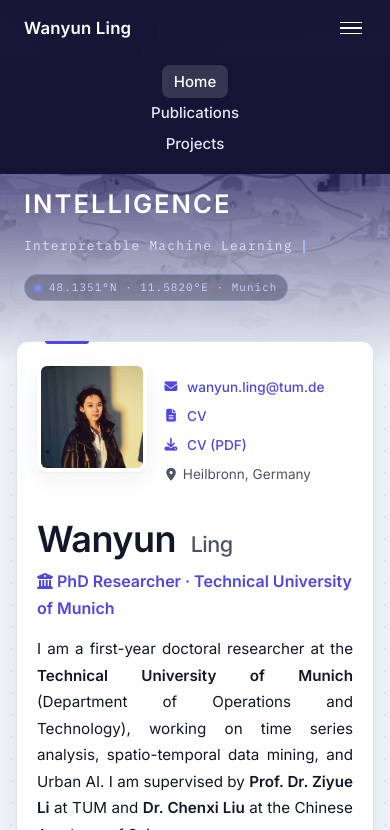
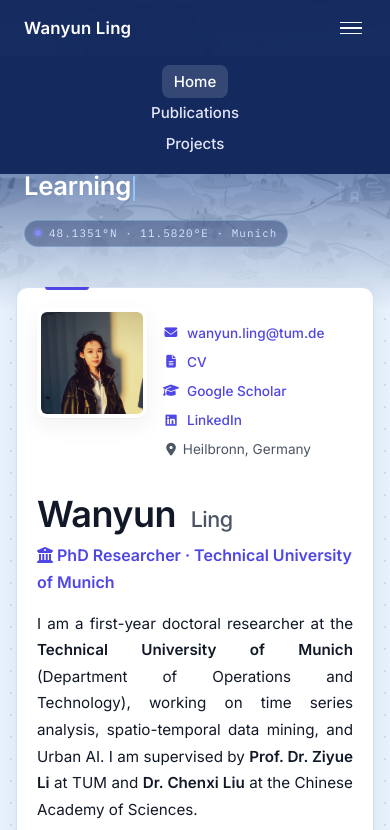
Before and after one commit to wyling0v0/wyling0v0.github.io, a plain HTML site: page index.html in a window 390 px wide. Both pictures are taken after a click on the button "Menu". Shown: the top 830 px of the page. Drawn offline with Linux system fonts and the light colour scheme.

Commit message:
Update homepage: light-blue theme, new paper, Scholar and LinkedIn links
- Shift palette toward light blue (page background, nav, hero overlay)
- Hero: remove tagline, enlarge typed subtitle
- Add Google Scholar and LinkedIn to the contact list; drop the CV PDF link
- Add AI Summit '26 paper (Source-First Taxonomy for zero-shot TSF) with Figures 1 and 2, plus a News entry
- Trim the About paragraph (remove UHIFM / UHI-Bench sentences)

Co-Authored-By: Claude Sonnet 5.5 <noreply@anthropic.com>

```diff
--- a/css/style.css
+++ b/css/style.css
@@ -7,11 +7,11 @@
 
 /* ── Variables ─────────────────────────────────────────────── */
 :root {
-  --bg:        #eef3f9;
+  --bg:        #e8f2fc;
   --surface:   #ffffff;
-  --surface2:  #e6edf7;
-  --border:    #dbe4ef;
-  --border2:   #c8d4e5;
+  --surface2:  #dcebfa;
+  --border:    #d0e2f4;
+  --border2:   #b9d1ec;
 
   --cyan:      #4f46e5;
   --cyan-dim:  rgba(79, 70, 229, 0.07);
@@ -28,7 +28,7 @@
   --font-body: 'Inter', system-ui, sans-serif;
   --font-mono: 'IBM Plex Mono', monospace;
 
-  --nav-bg:    rgba(22, 20, 52, 0.92);
+  --nav-bg:    rgba(20, 42, 94, 0.92);
   --nav-h: 56px;
   --radius: 12px;
   --shadow: 0 1px 2px rgba(30, 27, 75, 0.04), 0 8px 24px rgba(30, 27, 75, 0.06);
@@ -1263,7 +1263,7 @@ main {
     position: absolute;
     top: var(--nav-h);
     left: 0; right: 0;
-    background: #161434;
+    background: #142a5e;
     padding: 0.75rem 1rem 1rem;
     gap: 0.25rem;
   }
@@ -1297,7 +1297,7 @@ main {
 .hero-banner {
   position: relative;
   overflow: hidden;
-  background: #161434;
+  background: #142a5e;
   padding: calc(var(--nav-h) + 3rem) 24px 4rem;
 }
 .hero-banner .hero-bg {
@@ -1310,21 +1310,26 @@ main {
 .hero-banner::after {
   content: "";
   position: absolute; inset: 0;
-  background: linear-gradient(180deg, rgba(22,20,52,.72) 0%, rgba(60,55,160,.35) 50%, var(--bg) 100%);
+  background: linear-gradient(180deg, rgba(20,42,94,.68) 0%, rgba(70,125,215,.32) 50%, var(--bg) 100%);
 }
 .hero-banner-inner {
   position: relative; z-index: 1;
   max-width: var(--maxw); margin: 0 auto;
 }
 .hero-banner .hero-tag { color: #fff; margin-bottom: 1rem; }
-.hero-banner .hero-tag::before { background: #a5b4fc; }
+.hero-banner .hero-tag::before { background: #93c5fd; }
 .hero-banner .hero-role {
-  color: #dfe1f7;
-  font-size: clamp(0.8rem, 1.6vw, 1rem);
-  min-height: 1.6em;
+  display: block;
+  color: #fff;
+  font-family: var(--font-head);
+  font-weight: 700;
+  font-size: clamp(1.6rem, 4.2vw, 3rem);
+  letter-spacing: -0.01em;
+  line-height: 1.25;
+  min-height: 1.3em;
   margin-bottom: 0;
 }
-.hero-banner .cursor { background: #a5b4fc; }
+.hero-banner .cursor { background: #93c5fd; }
 
 /* Page layout */
 .page-main {
@@ -1414,6 +1419,12 @@ a.row-item:hover { background: var(--surface2); }
   position: relative;
 }
 .row-thumb img, .row-thumb video { width: 100%; height: 100%; object-fit: contain; }
+.row-thumb.stack {
+  aspect-ratio: auto; display: flex; flex-direction: column;
+  justify-content: center; gap: 4px; padding: 6px;
+  align-self: start;
+}
+.row-thumb.stack img { width: 100%; height: auto; object-fit: contain; }
 .row-thumb video { object-fit: cover; background: #000; pointer-events: none; }
 .video-badge {
   position: absolute; bottom: .4rem; right: .5rem;
@@ -1444,7 +1455,7 @@ a.row-item:hover { background: var(--surface2); }
 /* ── Personal touches: map-grid paper, pin markers, coordinates ── */
 body {
   background-color: var(--bg);
-  background-image: radial-gradient(rgba(79, 70, 229, 0.09) 1px, transparent 1px);
+  background-image: radial-gradient(rgba(59, 120, 210, 0.16) 1px, transparent 1px);
   background-size: 22px 22px;
 }
 .card-block { position: relative; }
@@ -1472,8 +1483,8 @@ body {
 .coord-badge {
   display: inline-flex; align-items: center; gap: 8px; margin-top: 1.1rem;
   font-family: var(--font-mono); font-size: .68rem; letter-spacing: .1em;
-  color: #c7d2fe; border: 1px solid rgba(165,180,252,.35);
-  padding: 3px 10px; border-radius: 999px; background: rgba(22,20,52,.35);
+  color: #d6e6ff; border: 1px solid rgba(147,197,253,.4);
+  padding: 3px 10px; border-radius: 999px; background: rgba(20,42,94,.4);
 }
 .coord-badge::before {
   content: ""; width: 6px; height: 6px; border-radius: 50%;
--- a/index.html
+++ b/index.html
@@ -10,14 +10,10 @@
   <style>
     .cursor {
       display: inline-block; width: 2px; height: 1em;
-      background: #a5b4fc; margin-left: 2px;
+      background: #93c5fd; margin-left: 2px;
       animation: blink 0.85s step-end infinite; vertical-align: text-bottom;
     }
     @keyframes blink { 0%,100%{opacity:1} 50%{opacity:0} }
-    .hero-banner .hero-name-line {
-      font-size: clamp(1.6rem, 3.4vw, 2.4rem); font-weight: 700; color: #fff;
-      letter-spacing: 2px; margin: 0 0 .6rem; text-transform: uppercase;
-    }
   </style>
 </head>
 <body>
@@ -40,7 +36,6 @@
   <div class="hero-bg" style="background-image:url('assets/img/hero-bg.png')"></div>
   <div class="hero-banner-inner">
     <div class="hero-tag">Urban AI · TU Munich</div>
-    <div class="hero-name-line">Urban Climate Intelligence</div>
     <div class="hero-role"><span id="hero-typed"></span><span class="cursor"></span></div>
     <div class="coord-badge">48.1351°N · 11.5820°E · Munich</div>
   </div>
@@ -59,8 +54,6 @@
         and <strong>Dr. Chenxi Liu</strong> at the Chinese Academy of Sciences.
       </p>
       <p>
-        My current research centres on the Urban Heat Island Foundation Model (UHIFM), through which I am developing a global, 16-city, hourly pretraining dataset and benchmark for UHI modelling.
-        Our paper <a href="projects.html#uhi-bench">UHI-Bench</a> has been accepted as a poster at KDD 2027 (Datasets and Benchmarks Track).
         My work spans three threads:
       </p>
       <ol class="focus-list">
@@ -85,7 +78,8 @@
       <div class="contact-links">
         <a href="mailto:wanyun.ling@tum.de"><i class="fa-solid fa-envelope ico"></i> wanyun.ling@tum.de</a>
         <a href="cv.html"><i class="fa-solid fa-file-lines ico"></i> CV</a>
-        <a href="wanyun_ling_cv_2026.pdf" target="_blank" rel="noopener"><i class="fa-solid fa-download ico"></i> CV (PDF)</a>
+        <a href="https://scholar.google.com/citations?user=Ce4Ut7UAAAAJ&amp;hl=zh-CN" target="_blank" rel="noopener noreferrer"><i class="fa-solid fa-graduation-cap ico"></i> Google Scholar</a>
+        <a href="https://www.linkedin.com/in/wanyun-ling-a804bb298" target="_blank" rel="noopener noreferrer"><i class="fa-brands fa-linkedin ico"></i> LinkedIn</a>
         <span style="color:var(--text-sub);"><i class="fa-solid fa-location-dot ico"></i> Heilbronn, Germany</span>
       </div>
     </div>
@@ -140,6 +134,7 @@
   <section class="card-block" id="news">
     <h3 class="sub-title">News</h3>
     <ul class="news-list">
+      <li><span class="when">Nov 2026</span><span>Our paper <a href="https://doi.org/10.1145/3806096.3844831" target="_blank" rel="noopener noreferrer"><em>Tracing the Evidence Behind Zero-Shot Time-Series Forecasting</em></a> was published in the Proceedings of the ACM AI Leadership Summit 2026 (AI Summit '26).</span></li>
       <li><span class="when">Nov 2026</span><span><a href="projects.html#uhi-bench">UHI-Bench</a> accepted as a poster at KDD 2027 (Datasets and Benchmarks Track).</span></li>
       <li><span class="when">Nov 2026</span><span>Our paper <em>Decoupling Perception from Description: Computation-Grounded Representation Alignment between Multivariate Time Series and Language</em> received the <span class="hl">Best Paper Award</span> at the MFMB Workshop on Multimodal and Foundation Models in Banking.</span></li>
       <li><span class="when">Oct 2026</span><span>Received an <span class="hl">ACM SIGSPATIAL Travel Grant</span> to attend SIGSPATIAL 2026.</span></li>
@@ -156,6 +151,22 @@
       <a class="more" href="publications.html">(view all <i class="fa-solid fa-angles-right"></i>)</a>
     </div>
     <p class="footnote-small"><sup>*</sup> corresponding author</p>
+
+    <div class="row-item">
+      <div class="row-thumb stack">
+        <img src="assets/img/zeroshot-fig1.png" alt="Figure 1: source-first taxonomy of zero-shot time-series forecasting" loading="lazy" />
+        <img src="assets/img/zeroshot-fig2.png" alt="Figure 2: evolution timeline of zero-shot time-series forecasting" loading="lazy" />
+      </div>
+      <div class="row-body">
+        <div class="row-kicker">Published · ACM AI Leadership Summit 2026 · Nov 2026</div>
+        <h3><a href="https://doi.org/10.1145/3806096.3844831" target="_blank" rel="noopener noreferrer">Tracing the Evidence Behind Zero-Shot Time-Series Forecasting: A Source-First Taxonomy and Audit Framework</a></h3>
+        <div class="row-authors">Delun Kong, <strong>Wanyun Ling</strong>, Chenxi Liu, Ziyue Li</div>
+        <div class="row-venue">AI Summit '26: Proceedings of the ACM AI Leadership Summit 2026 · Article 32, pp. 1–5</div>
+        <div class="row-links">
+          <a href="https://doi.org/10.1145/3806096.3844831" class="pub-link" target="_blank" rel="noopener noreferrer">DOI</a>
+        </div>
+      </div>
+    </div>
 
     <div class="row-item">
       <div class="row-thumb"><img src="project/uhi-bench/benchmark-overview.png" alt="UHI-Bench framework" width="4992" height="2879" loading="lazy" decoding="async" /></div>
```
Also changed, not shown: assets/img/zeroshot-fig1.png (added), assets/img/zeroshot-fig2.png (added).
